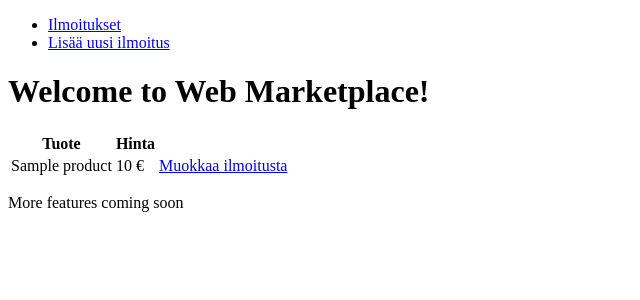
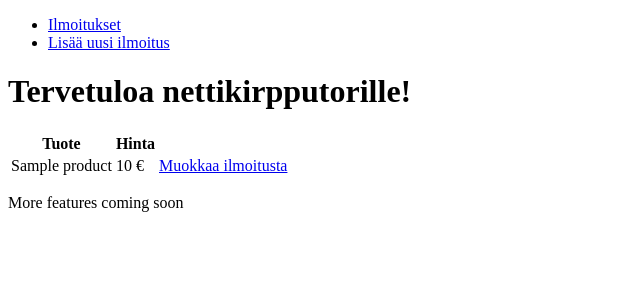
Before and after one commit to anL1/2nd-hand-marketplace, a Flask app: page /products/ in a window 1280 px wide. Shown: the top 300 px of the page, without its empty margins (0-640 px from the left). Run offline with Flask 2, Linux system fonts and the light colour scheme; tables that the repository leaves empty hold one stand-in row (values such as "Sample post").

Commit message:
small ui fix

```diff
--- a/application/templates/products/products_index.html
+++ b/application/templates/products/products_index.html
@@ -2,7 +2,7 @@
 
 {% block body %}
 <div>
-<h1>Welcome to Web Marketplace!</h1>
+<h1>Tervetuloa nettikirpputorille!</h1>
 
 <table>
   <tr>
```
